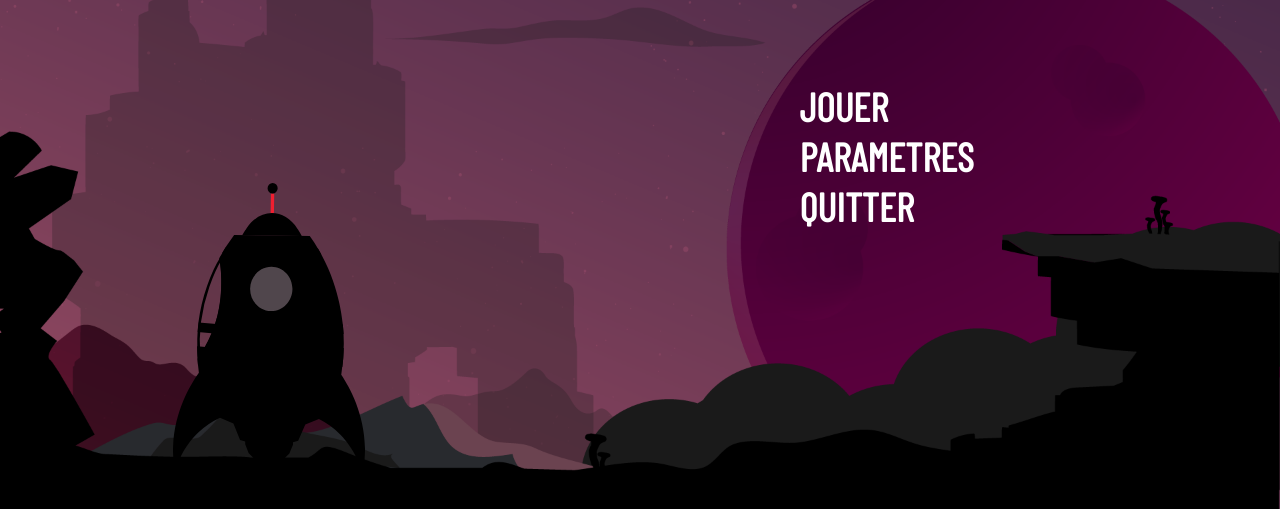
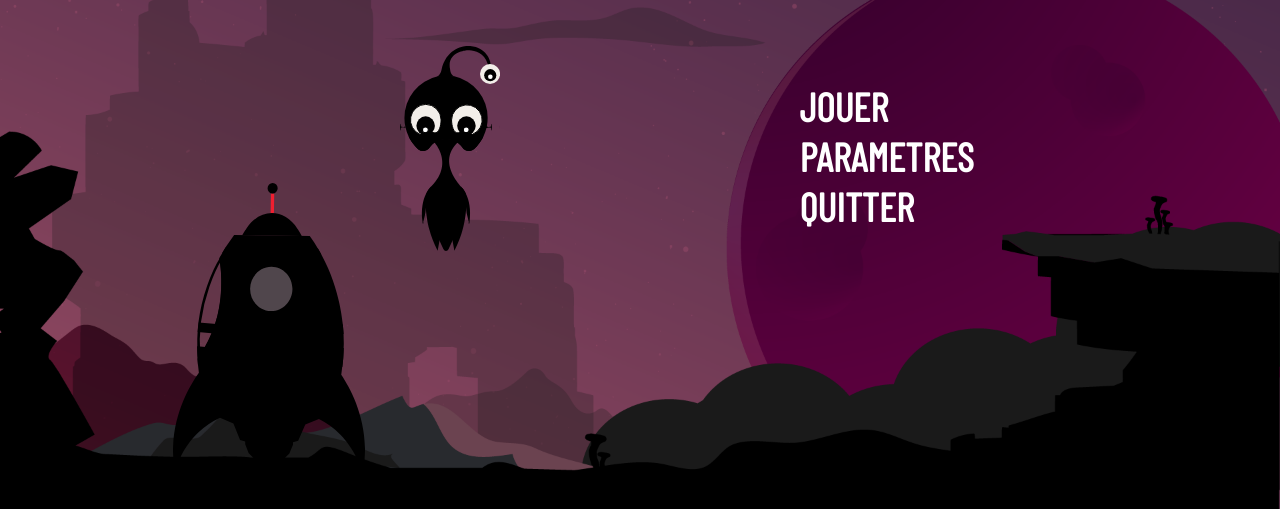
Before and after one commit to CamilleR1702/elmus-project, a website: page home.html in a window 1280 px wide. Shown: the part 279-788 px from the top of the page. Drawn offline with nearby package versions, Linux system fonts and the light colour scheme; a web font is replaced by a local one.

Commit message:
ADD : Elmus on screen home

```diff
--- a/home.html
+++ b/home.html
@@ -40,6 +40,10 @@
         </figure>
 
     </div>
+
+    <div class="elmus-face forest" id="elmus">
+        <div class="min-eye" id="eye"></div>
+    </div>
 </main>
 
 <div class="loader loader-out">
@@ -58,6 +62,7 @@
 <script src="assets/js/jquery-3.4.1.min.js"></script>
 <script type="text/javascript" src="assets/js/homescreen-typewriter.js"></script>
 <script type="text/javascript" src="assets/js/loaderclick.js"></script>
+<script type="text/javascript" src="assets/js/script.js"></script>
 
 </body>
 </html>
```
